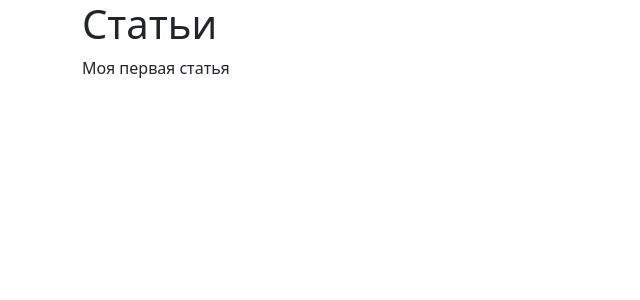
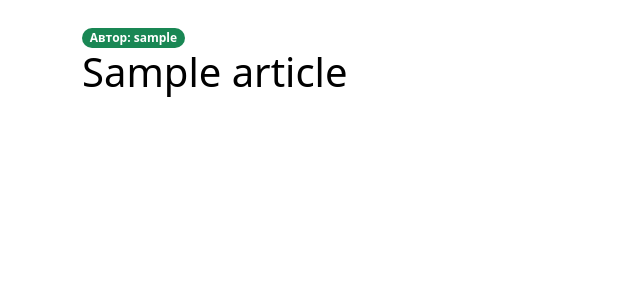
Before and after one commit to LucaGatfonova/blog, a Django app: page / in a window 1280 px wide. Shown: the top 300 px of the page, without its empty margins (0-640 px from the left). Run offline with Django 4.2, Linux system fonts and the light colour scheme; tables that the repository leaves empty hold one stand-in row (Sample ...).

Commit message:
retreiving all data

```diff
--- a/blog/articles/templates/articles.html
+++ b/blog/articles/templates/articles.html
@@ -3,13 +3,28 @@
 {% block title %} Article List {% endblock %}
 
 {% block style %}
+  <style>
+    .link-style {
+        text-decoration:none;
+        color:black;
+    }
 
+    .link-style:hover {
+        text-decoration:none;
+         color:gray;
+    }
+  </style>
 {% endblock %}
 
 {% block body %}
-    <div class="container">
-      <h1>Статьи</h1>
-        {{ article }}
-    </div>
+
+<div class="container mt-4">
+    {% for article in article_list %}
+       <span class="badge rounded-pill bg-success">Автор: {{article.author}}</span>
+        <h1><a class="link-style" href="">{{article.title}}</a></h1>
+    <br>
+    {% endfor %}
+
+</div>
 
 {% endblock %}
--- a/blog/articles/views.py
+++ b/blog/articles/views.py
@@ -1,6 +1,8 @@
 from django.shortcuts import render, HttpResponse
+
+from .models import Article
 
 
 def article_list(request):
-    article = 'Моя первая статья'
-    return render(request, 'articles.html', {'article': article})
+    article_list = Article.objects.all().order_by('-published')
+    return render(request, 'articles.html', {'article_list': article_list})
```
